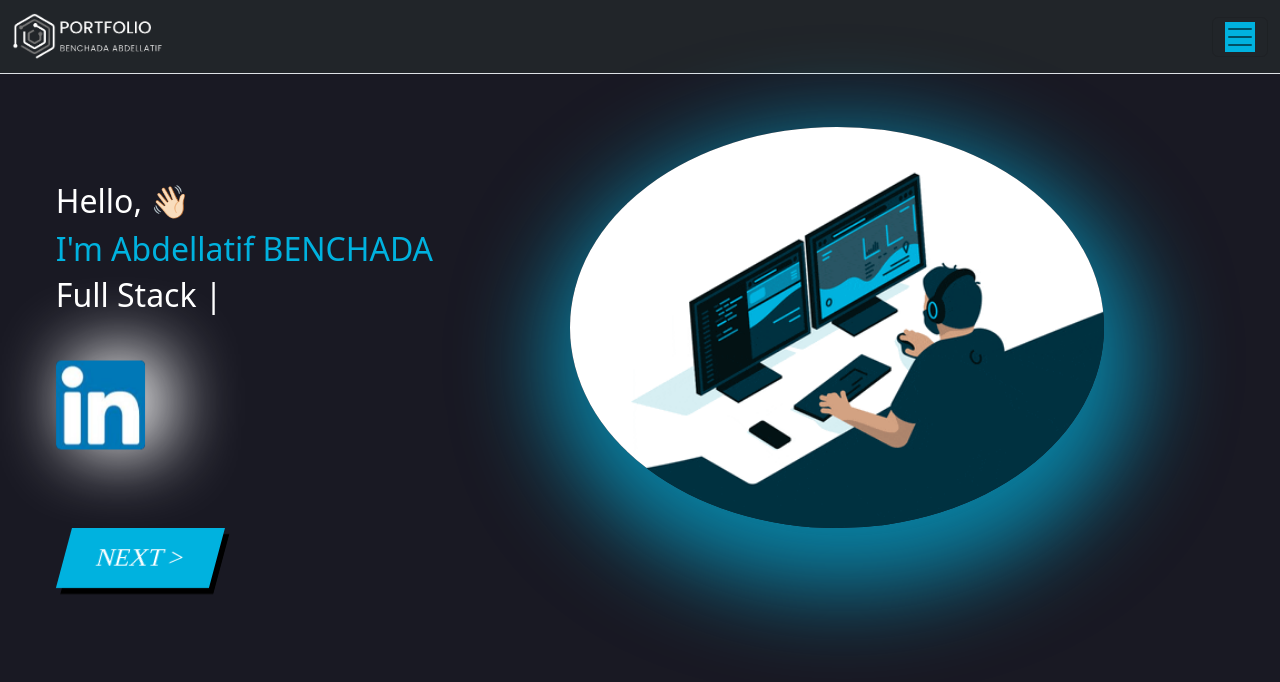
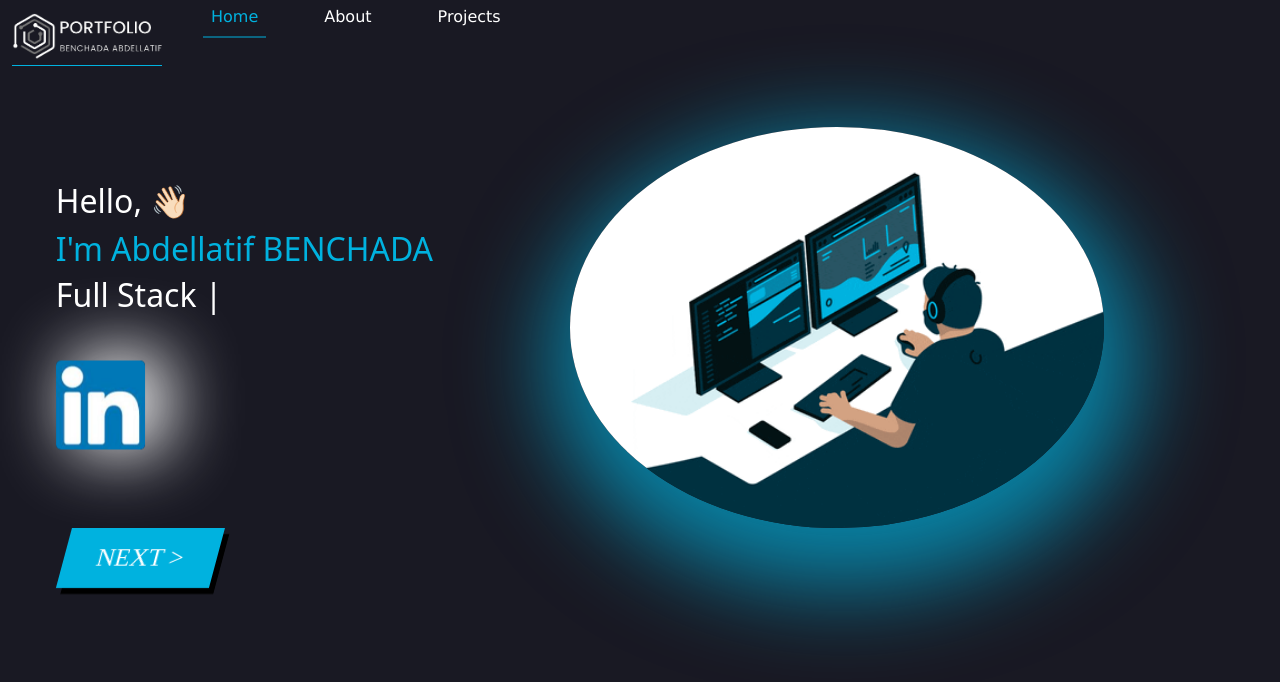
Before and after one commit to solutionsforu999/portolio, a React (Create React App) app: page /home in a window 1280 px wide. Shown: the top 682 px of the page. Built offline with nearby package versions, Linux system fonts and the light colour scheme.

Commit message:
commit_navbar_expanding_fix

```diff
--- a/src/App.css
+++ b/src/App.css
@@ -92,6 +92,7 @@ button.rec-arrow-left:hover {
 
 .active {
     color: #00B2DF !important;
+    border-bottom: 1px solid #00B2DF;
 }
 
 @keyframes navbar-nav {
--- a/src/components/navbar.jsx
+++ b/src/components/navbar.jsx
@@ -1,8 +1,8 @@
-import {NavLink} from 'react-router-dom';
+import { NavLink } from 'react-router-dom';
 import logo from '../images&gifs/logo.png';
 const Navbar = () => {
     return (
-        <nav className="navbar bg-dark border-bottom border-bottom-dark"  data-bs-theme="dark">
+        <nav className="navbar navbar-expand-lg">
             <div className="container-fluid">
                 <NavLink className="navbar-brand" >
                     <img src={logo} alt={logo} width='150px'/>
```
Also changed, not shown: 2 other files (tests, documents, lock files or other folders).
